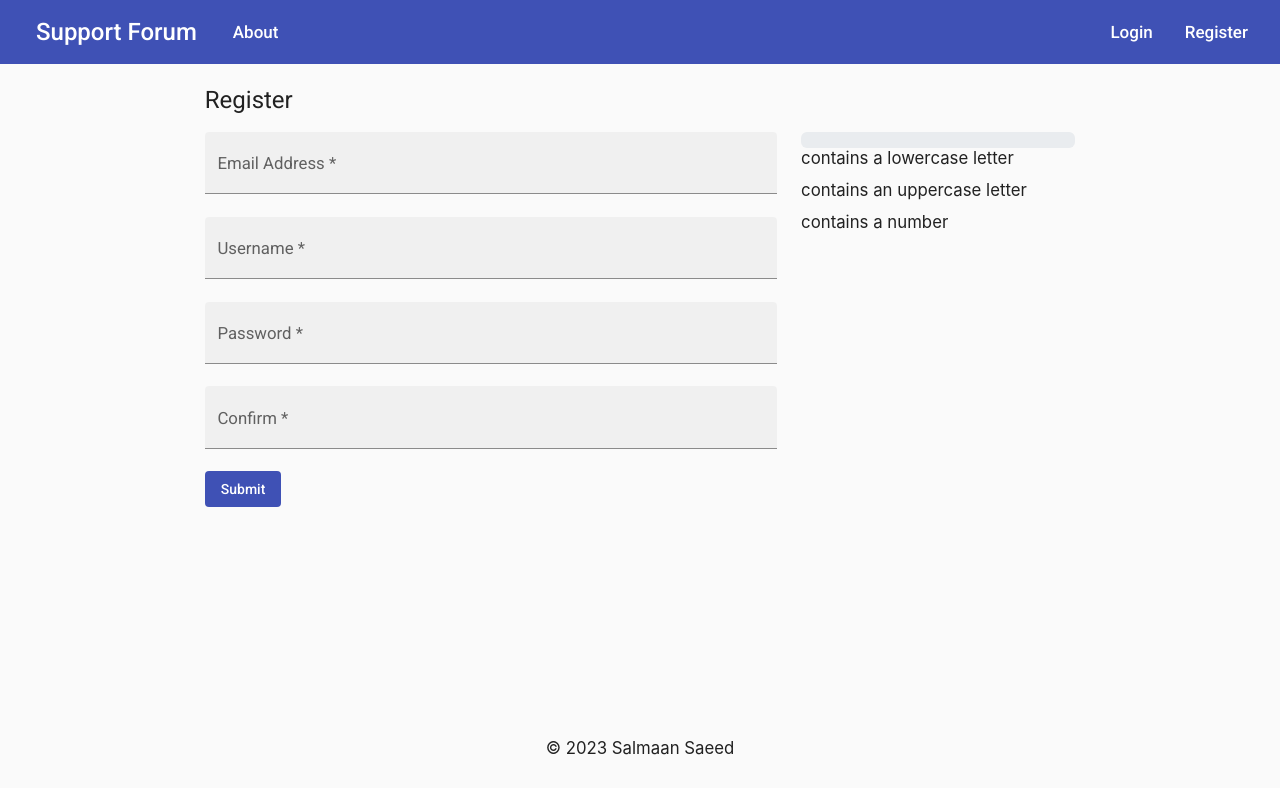
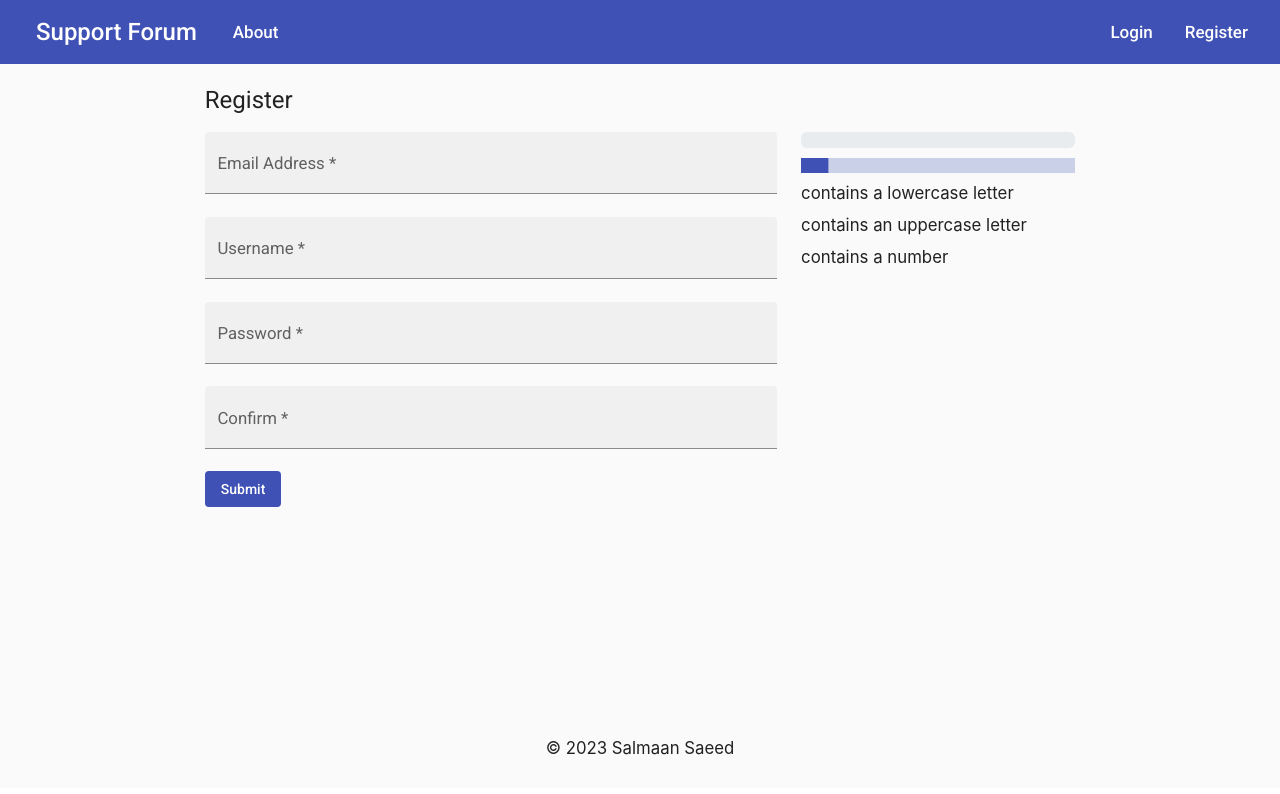
Before and after one commit to sagedemage/SupportForum, an Angular app in the folder frontend/: page /register in a window 1280 px wide. Shown: the top 794 px of the page. Built offline with nearby package versions, Linux system fonts and the light colour scheme.

Commit message:
added a material ui progress bar in the register page.

```diff
--- a/frontend/src/app/app.module.ts
+++ b/frontend/src/app/app.module.ts
@@ -34,6 +34,7 @@ import { MatFormFieldModule } from '@angular/material/form-field';
 import { MatSelectModule } from '@angular/material/select';
 import { MatCommonModule } from '@angular/material/core';
 import { MatInputModule } from '@angular/material/input';
+import { MatProgressBarModule } from '@angular/material/progress-bar';
 
 
 @NgModule({
@@ -53,6 +54,8 @@ import { MatInputModule } from '@angular/material/input';
 	  FormsModule,
 	  ReactiveFormsModule,
  	  NgbModule,
+    FlexLayoutModule,
+    HttpClientModule,
     MatCommonModule,
 	  MatToolbarModule,
 	  MatIconModule,
@@ -63,8 +66,7 @@ import { MatInputModule } from '@angular/material/input';
     MatFormFieldModule,
     MatSelectModule,
     MatInputModule,
-    FlexLayoutModule,
-    HttpClientModule,
+    MatProgressBarModule,
   ],
   providers: [
     AuthService,
--- a/frontend/src/app/components/register/register.component.css
+++ b/frontend/src/app/components/register/register.component.css
@@ -11,3 +11,12 @@
         margin-bottom: 30px;
     }
 }
+
+.progress-bar2 {
+    margin-top: 10px;
+    margin-bottom: 10px;
+}
+
+#p-bar2 {
+    height: 15px;
+}
--- a/frontend/src/app/components/register/register.component.html
+++ b/frontend/src/app/components/register/register.component.html
@@ -38,6 +38,10 @@
                 aria-valuemax="100">
             </div>
         </div>
+        <div class="progress-bar2">
+            <mat-progress-bar id="p-bar2" mode="determinate" [value]="progressbarValue"></mat-progress-bar>
+        </div>
+
         <p id="has_lowercase"> contains a lowercase letter </p>
         <p id="has_uppercase"> contains an uppercase letter </p>
         <p id="has_number"> contains a number </p>
--- a/frontend/src/app/components/register/register.component.ts
+++ b/frontend/src/app/components/register/register.component.ts
@@ -13,6 +13,7 @@ export class RegisterComponent {
 	submitted = false;
 	error = false;
 	msg = '';
+	progressbarValue = 10;
 
 	constructor(
 		private formBuilder: FormBuilder,
```
